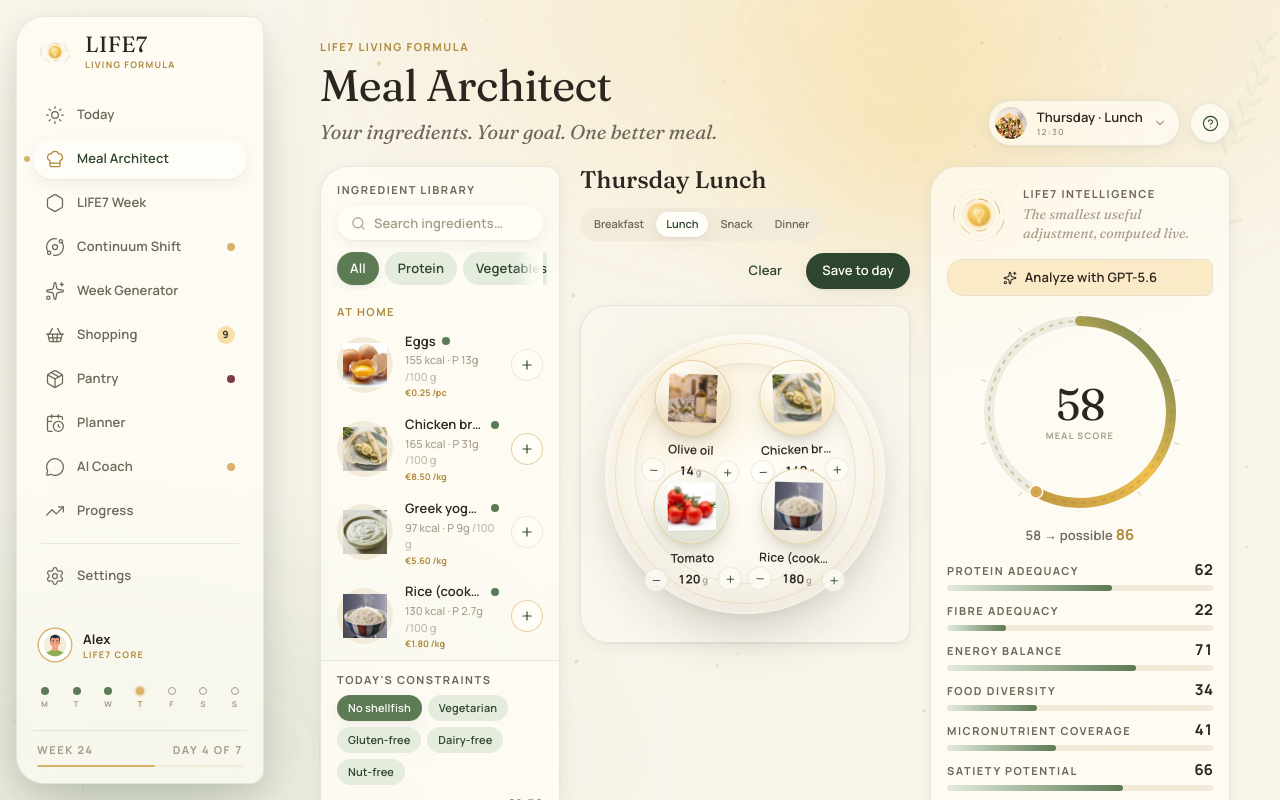
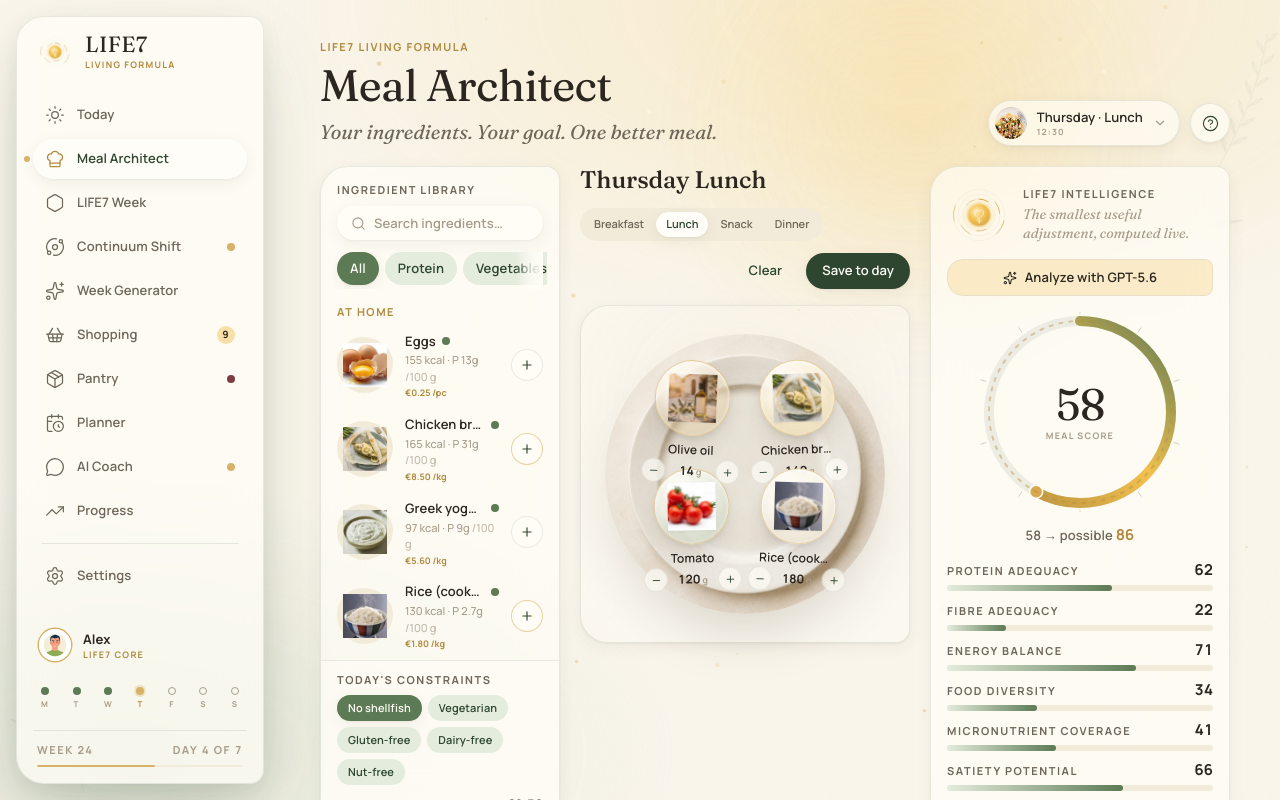
Before and after one commit to maxdesign22/life7-living-formula, a React (Vite) app: page /architect in a window 1280 px wide. Built offline with nearby package versions, Linux system fonts and the light colour scheme.

Commit message:
Use photorealistic plate in Meal Architect

```diff
--- a/src/pages/architect/MealCanvas.tsx
+++ b/src/pages/architect/MealCanvas.tsx
@@ -67,29 +67,20 @@ const PlateVisual = memo(function PlateVisual({ empty, count, totalKcal, flashKe
         animate={{ scale: [1, 1.012, 1] }}
         transition={{ duration: 6.5, repeat: Infinity, ease: 'easeInOut' }}
       >
-        {/* soft cast halo grounding the plate on the placemat */}
+        {/* Photographic ceramic plate. The clean centre remains available for
+            interactive ingredients and the live nutrition summary. */}
+        <img
+          src="/plate-photorealistic.webp"
+          alt=""
+          aria-hidden="true"
+          draggable={false}
+          className="pointer-events-none absolute inset-0 h-full w-full select-none rounded-full object-cover"
+          style={{ boxShadow: '0 30px 64px -24px rgba(59,48,26,0.24)' }}
+        />
         <div
           aria-hidden="true"
-          className="absolute -inset-5 rounded-full"
-          style={{ background: 'radial-gradient(52% 52% at 50% 56%, rgba(59,48,26,0.10), transparent 70%)' }}
-        />
-        {/* ceramic body: sunlight highlight + warm inner shadow */}
-        <div
-          className="absolute inset-0 rounded-full"
-          style={{
-            background:
-              'radial-gradient(56% 46% at 30% 22%, rgba(247,223,167,0.38), transparent 68%), radial-gradient(78% 78% at 50% 46%, #FFFDF7 0%, #FCF7EB 70%, #F2E7D2 100%)',
-            boxShadow:
-              '0 30px 64px -22px rgba(59,48,26,0.26), 0 6px 18px rgba(59,48,26,0.06), inset 0 2px 8px rgba(255,255,255,0.95), inset 0 -22px 42px rgba(59,48,26,0.07)',
-          }}
-        />
-        {/* rim hairline */}
-        <div aria-hidden="true" className="absolute inset-[3.5%] rounded-full border border-champagne/30" />
-        {/* well depression ring */}
-        <div
-          aria-hidden="true"
-          className="absolute inset-[10.5%] rounded-full border border-sand/90"
-          style={{ boxShadow: 'inset 0 3px 12px rgba(59,48,26,0.07), inset 0 -2px 6px rgba(255,255,255,0.75)' }}
+          className="pointer-events-none absolute inset-[7%] rounded-full"
+          style={{ boxShadow: 'inset 0 0 22px rgba(255,253,247,0.18)' }}
         />
 
         {/* sage flash on drop */}
```
Also changed, not shown: public/plate-photorealistic.webp (added).
